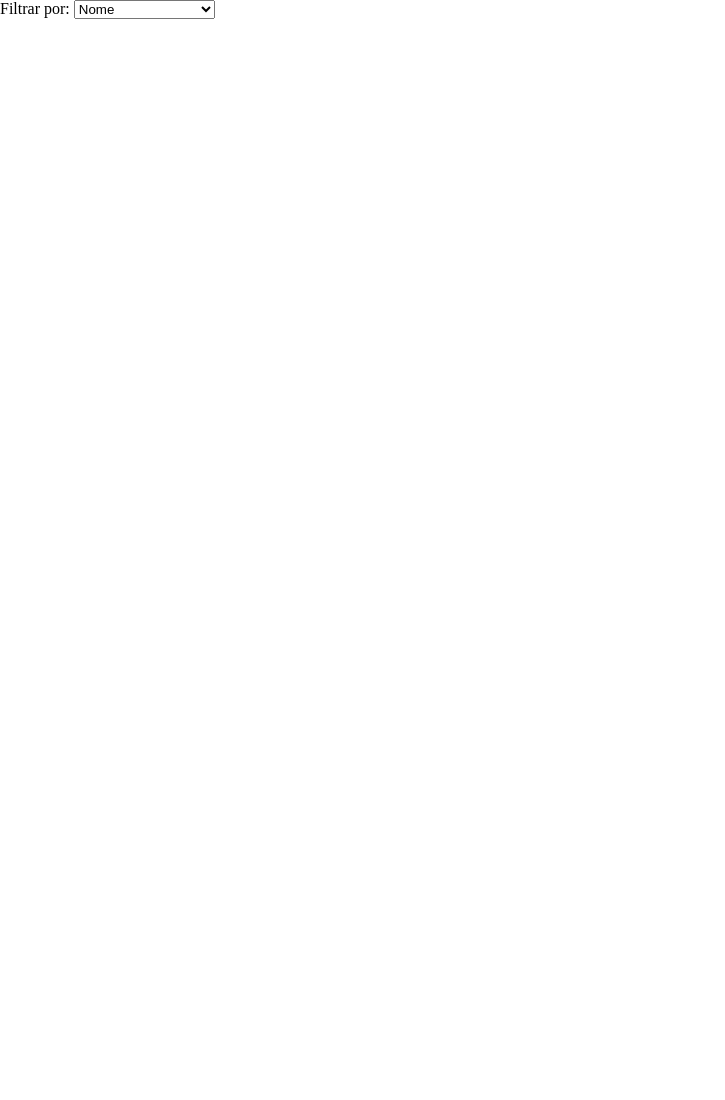
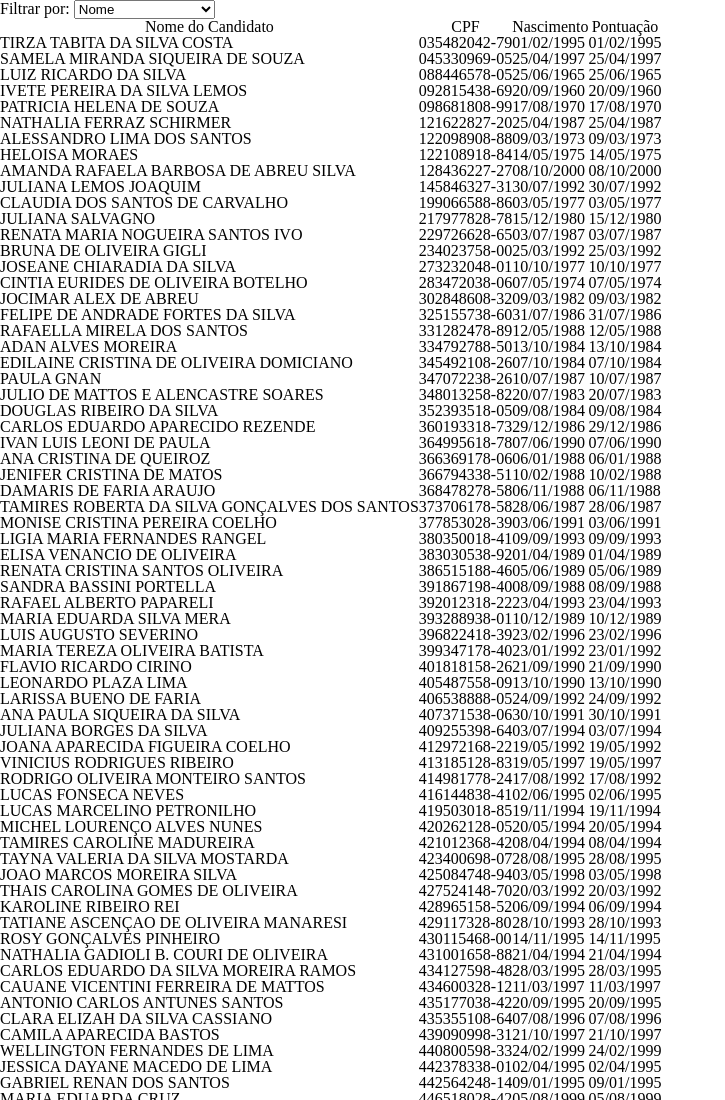
Before and after one commit to LaurentP03/trabalho-interdisciplinar-semestre1, a plain HTML site: page index.html in a window 1280 px wide. Shown: the top 1100 px of the page, without its empty margins (0-725 px from the left). Before the commit the page ends 800 px from the top, so only its background shows below. Drawn offline with Linux system fonts and the light colour scheme.

Commit message:
Criei gerar relatorio

```diff
--- a/index.html
+++ b/index.html
@@ -16,13 +16,14 @@
     <header></header>
 
     <main>
-        <p>
             Filtrar por:
             <select name="" id="sltFiltros">
                 <option value="nome">Nome</option>
                 <option value="dataNascimento">Data de dascimento</option>
             </select>
-        </p>
+
+        <div id="container">
+        </div>
     </main>
 
     <footer></footer>
--- a/sources/script.js
+++ b/sources/script.js
@@ -1,6 +1,34 @@
+document.body.onload = gerarRelatorio;
 const sltFiltros = document.getElementById("sltFiltros");
 
 function gerarRelatorio() {
+    const tabela = document.createElement("table");
+    const cabecalho = document.createElement("tr");
+
+    for (let i = 0; i < titulos.length; i++) {
+        const th = document.createElement("th");
+        th.innerHTML = titulos[i];
+        cabecalho.appendChild(th);
+    }
+
+    tabela.appendChild(cabecalho);
+    for (let i = 0; i < vetCandidatos.length; i++) {
+        const linha = document.createElement("tr");
+        const tdNome = document.createElement("td");
+        tdNome.innerHTML = vetCandidatos[i];
+        const tdCpf = document.createElement("td");
+        tdCpf.innerHTML = vetCPF[i];
+        const tdNascimento = document.createElement("td");
+        tdNascimento.innerHTML = vetNascimento[i];
+        const tdPontuacao = document.createElement("td");
+        tdPontuacao.innerHTML = vetNascimento[i];
+        linha.appendChild(tdNome);
+        linha.appendChild(tdCpf);
+        linha.appendChild(tdNascimento);
+        linha.appendChild(tdPontuacao);
+        tabela.appendChild(linha);
+    }
+    document.getElementById("container").appendChild(tabela);
 }
 
 sltFiltros.addEventListener("change", filtrarRelatorio);
```
Also changed, not shown: sources/vetores.js.
